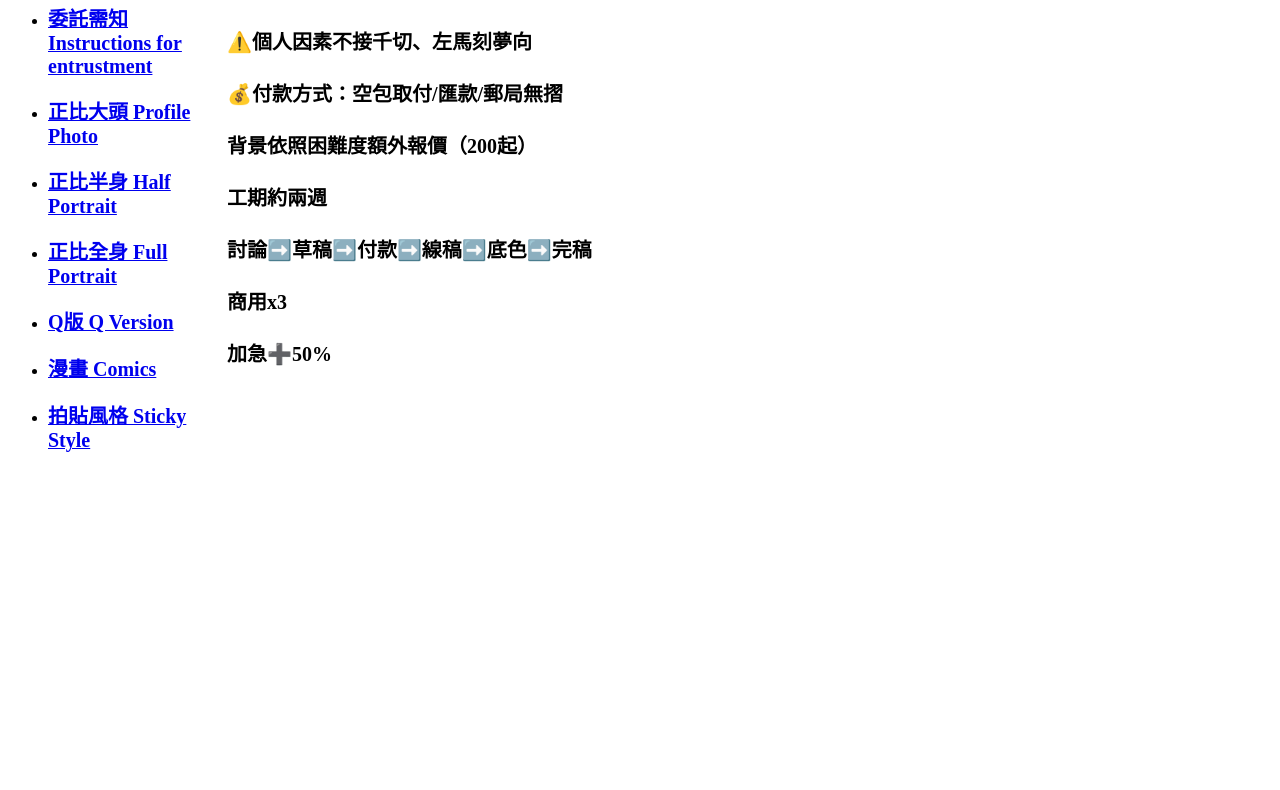
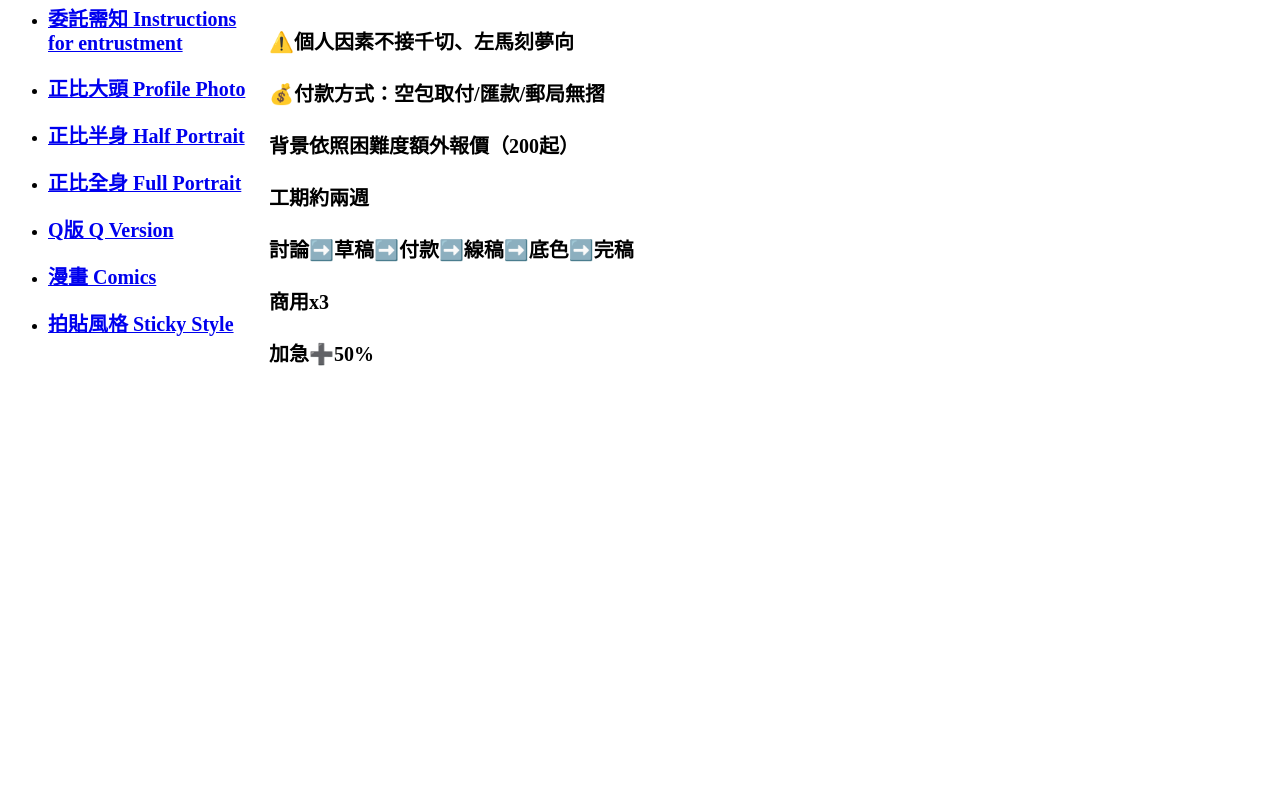
Before and after one commit to yenc23/web, a plain HTML site: page index.html in a window 1280 px wide. Shown: the part 264-1054 px from the top of the page. Drawn offline with Linux system fonts and the light colour scheme.

Commit message:
Update custom.css

```diff
--- a/css/custom.css
+++ b/css/custom.css
@@ -25,7 +25,7 @@ h2,.h2{
     display: grid;
     /*-矩形 長rows:7, 寬columns:5  */
     grid-template-rows: 1fr 6fr;
-    grid-template-columns: 1fr 5fr;
+    grid-template-columns: 1fr 4fr;
     grid-template-areas:
     "top top"
     "sidebar content1";
```
